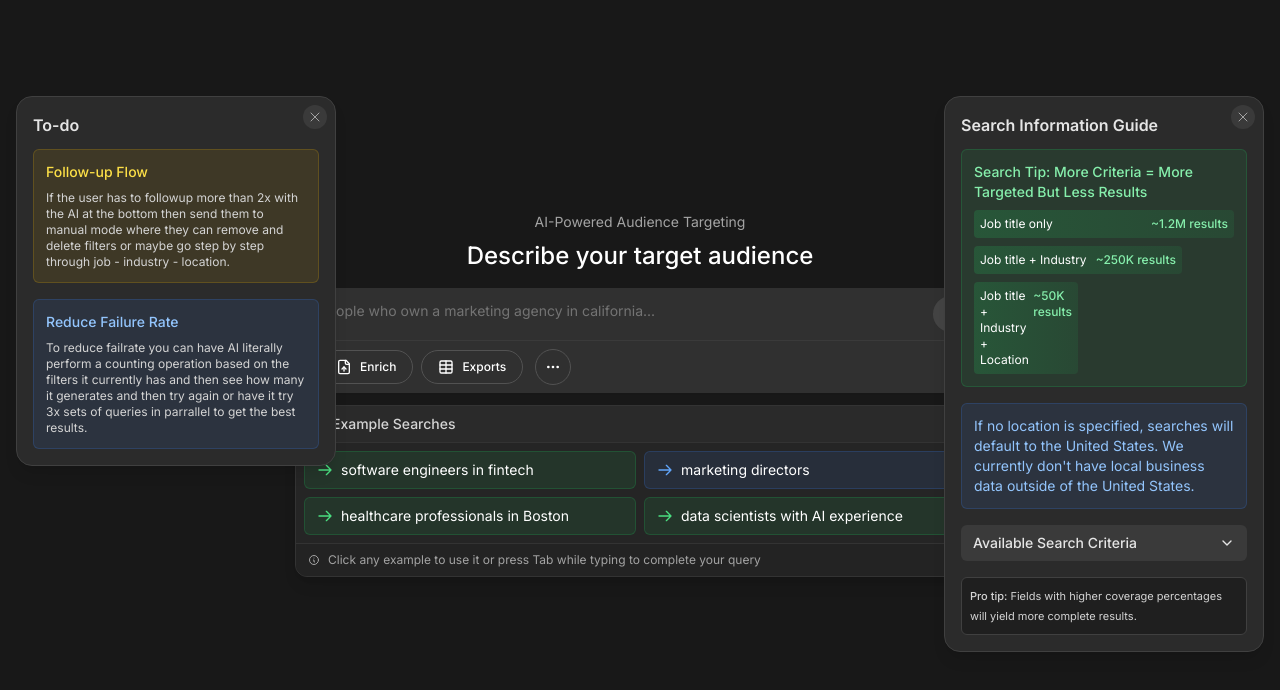
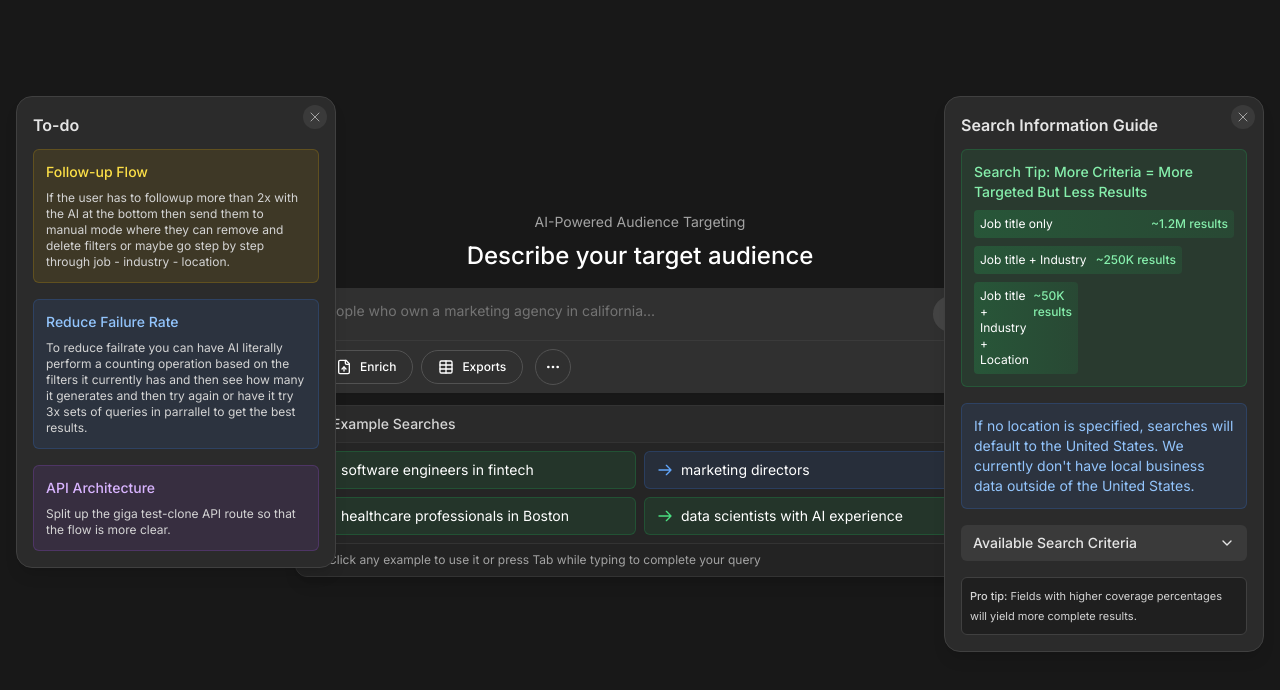
Before and after one commit to xEpiqq/contacted-ai, a Next.js app: page /test-clone in a window 1280 px wide. Shown: the top 690 px of the page. Built offline with nearby package versions, Linux system fonts and the light colour scheme.

Commit message:
anotha todo

```diff
--- a/app/test-clone/page.jsx
+++ b/app/test-clone/page.jsx
@@ -2106,6 +2106,13 @@ export default function TestClonePage() {
                 To reduce failrate you can have AI literally perform a counting operation based on the filters it currently has and then see how many it generates and then try again or have it try 3x sets of queries in parrallel to get the best results.
               </p>
             </div>
+
+            <div className="bg-purple-500/10 border border-purple-500/20 rounded-md p-3">
+              <p className="text-sm text-purple-300 font-medium mb-2">API Architecture</p>
+              <p className="text-xs text-neutral-300">
+                Split up the giga test-clone API route so that the flow is more clear.
+              </p>
+            </div>
           </div>
         }
         position="left"
```
